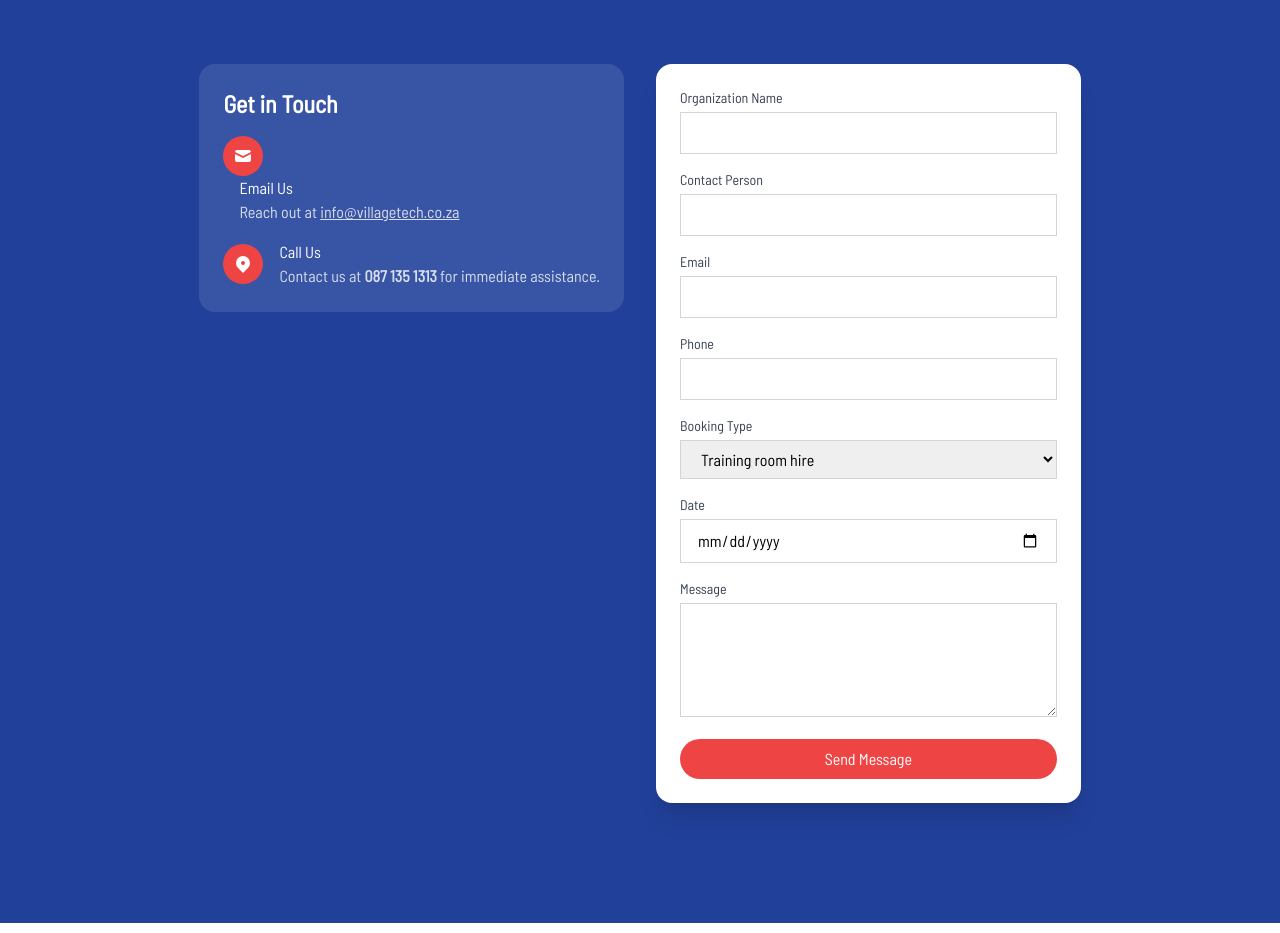
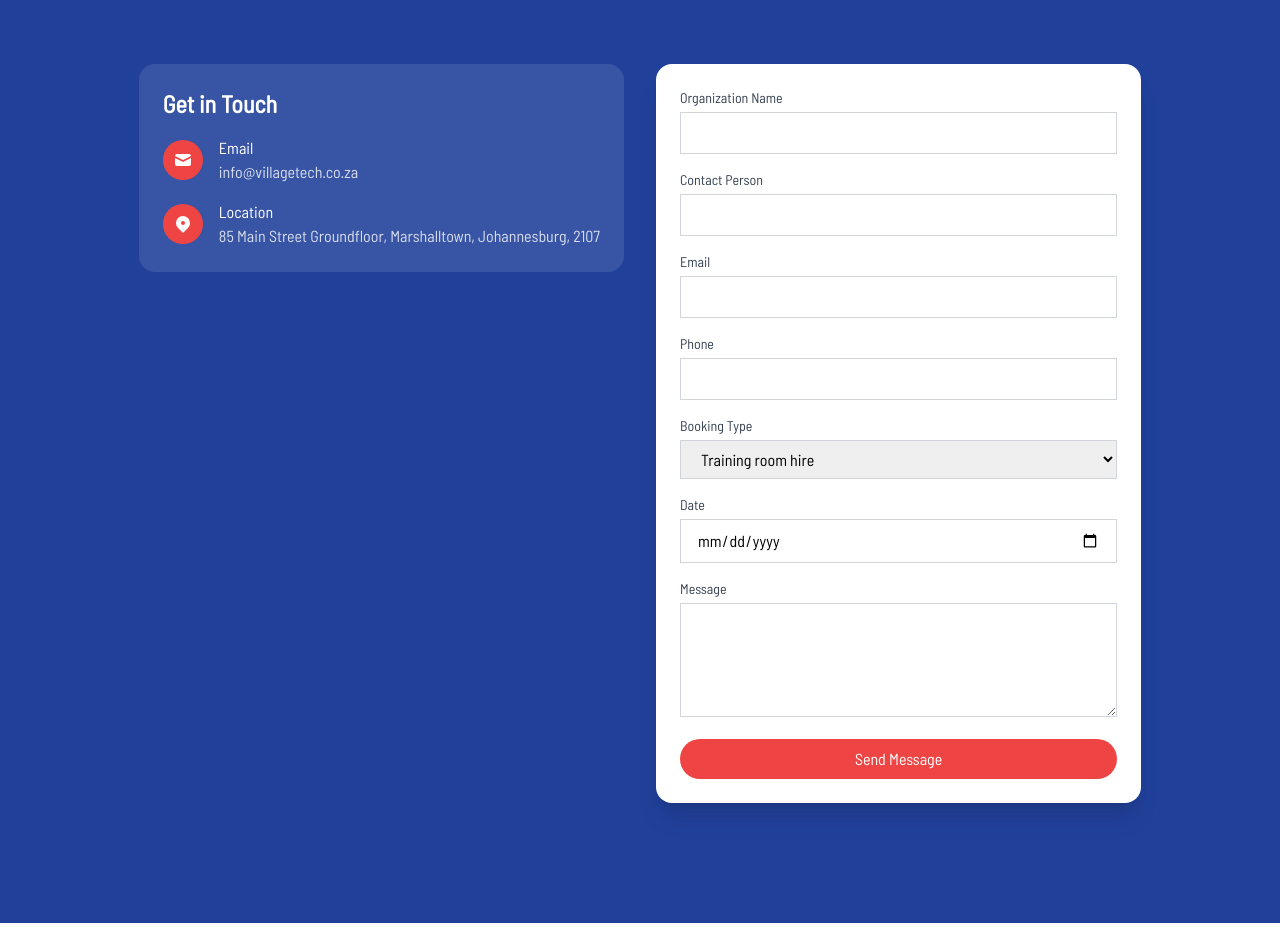
Before and after one commit to Ristar-art/Vill-Tech, a SvelteKit app: page /bookings in a window 1280 px wide. Shown: the part 2620-3553 px from the top of the page. Built offline with nearby package versions, Linux system fonts and the light colour scheme; no server answers.

Commit message:
update: bookings contact card

```diff
--- a/src/routes/bookings/+page.svelte
+++ b/src/routes/bookings/+page.svelte
@@ -189,7 +189,7 @@
             <div class="bg-white/10 rounded-2xl p-6 text-white">
               <h2 class="text-2xl font-bold mb-4">Get in Touch</h2>
               <div class="space-y-4">
-                <div class="                                         items-center space-x-4">
+                <div class="flex items-center space-x-4">
                   <div class="w-10 h-10 bg-red-500 rounded-full flex items-center justify-center">
                     <svg xmlns="http://www.w3.org/2000/svg" class="h-5 w-5" viewBox="0 0 20 20" fill="currentColor">
                       <path d="M2.003 5.884L10 9.882l7.997-3.998A2 2 0 0016 4H4a2 2 0 00-1.997 1.884z" />
@@ -197,8 +197,8 @@
                     </svg>
                   </div>
                   <div>
-                    <p class="font-medium">Email Us</p>
-                    <p class="text-white/80">Reach out at <a href="mailto:info@villagetech.co.za" class="underline">info@villagetech.co.za</a></p>
+                    <p class="font-medium">Email</p>
+                    <p class="text-white/80">info@villagetech.co.za</p>
                   </div>
                 </div>
                 <div class="flex items-center space-x-4">
@@ -208,8 +208,8 @@
                     </svg>
                   </div>
                   <div>
-                    <p class="font-medium">Call Us</p>
-                    <p class="text-white/80">Contact us at <strong>087 135 1313</strong> for immediate assistance.</p>
+                    <p class="font-medium">Location</p>
+                    <p class="text-white/80">85 Main Street Groundfloor, Marshalltown, Johannesburg, 2107</p>
                   </div>
                 </div>
               </div>
```
